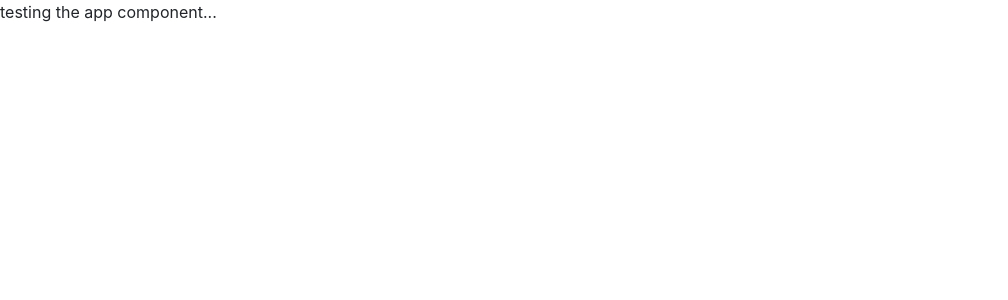
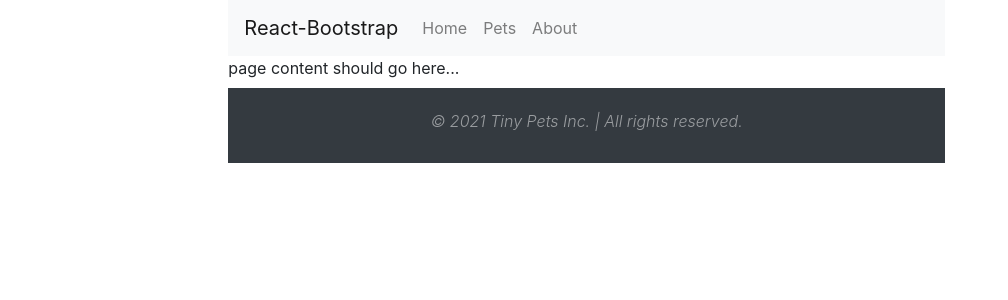
Before and after one commit to johnclamy/minimal-full-stack-react-app, a React (Create React App) app: page / in a window 1280 px wide. Shown: the top 300 px of the page, without its empty margins (0-1008 px from the left). Built offline with nearby package versions, Linux system fonts and the light colour scheme.

Commit message:
added layout component

```diff
--- a/src/App.js
+++ b/src/App.js
@@ -1,5 +1,11 @@
 import React from 'react'
 
+import Layout from './components/layout/Layout'
+
 export default function () {
-  return <div>testing the app component...</div>
+  return (
+    <Layout>
+      page content should go here...
+    </Layout>
+  )
 }
--- /dev/null
+++ b/src/components/layout/Footer.js
@@ -0,0 +1,11 @@
+import React from 'react'
+
+export default function () {
+  return (
+    <footer className='mt-2 p-4 bg-dark'>
+      <p className='text-center text-white-50 h6 font-italic font-weight-light'>
+        &copy; {new Date().getFullYear()} Tiny Pets Inc. | All rights reserved.
+      </p>
+    </footer>
+  )
+}
--- /dev/null
+++ b/src/components/layout/Layout.js
@@ -0,0 +1,19 @@
+import React from 'react'
+import { Container, Col, Row } from 'react-bootstrap'
+
+import Navigation from './Navigation'
+import Footer from './Footer'
+
+export default function ({ children }) {
+  return (
+    <Container fluid>
+      <Row>
+        <Col md={{ span: 7, offset: 2 }}>
+          <Navigation />
+          <main>{children}</main>
+          <Footer />
+        </Col>
+      </Row>
+    </Container>
+  )
+}
--- /dev/null
+++ b/src/components/layout/Navigation.js
@@ -0,0 +1,18 @@
+import React from 'react'
+import { Navbar, Nav } from 'react-bootstrap'
+
+export default function () {
+  return (
+    <Navbar bg="light" expand="md">
+      <Navbar.Brand href="#home">React-Bootstrap</Navbar.Brand>
+      <Navbar.Toggle aria-controls="basic-navbar-nav" />
+      <Navbar.Collapse id="basic-navbar-nav">
+        <Nav className="float-md-right">
+          <Nav.Link href="#home">Home</Nav.Link>
+          <Nav.Link href="#link">Pets</Nav.Link>
+          <Nav.Link href="#link">About</Nav.Link>
+        </Nav>
+      </Navbar.Collapse>
+    </Navbar>
+  )
+}
```
